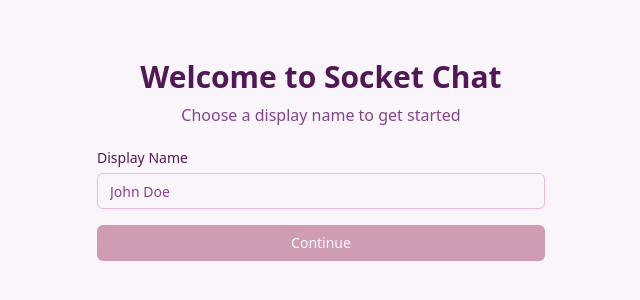
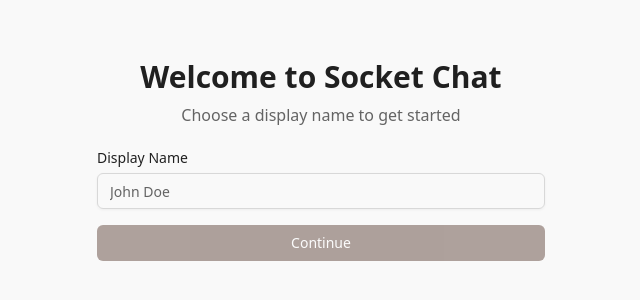
Before and after one commit to alvinsjoy/socket-chat, a Next.js app in the folder apps/client/: page / in a window 1280 px wide. Shown: the part 240-540 px from the top of the page, without its empty margins (319-959 px from the left). Built offline with nearby package versions, Linux system fonts and the light colour scheme.

Commit message:
add send icon, new theme

```diff
--- a/apps/client/app/globals.css
+++ b/apps/client/app/globals.css
@@ -70,37 +70,37 @@
 
 :root {
   --radius: 0.5rem;
-  --background: oklch(0.9754 0.0084 325.6414);
-  --foreground: oklch(0.3257 0.1161 325.0372);
-  --card: oklch(0.9754 0.0084 325.6414);
-  --card-foreground: oklch(0.3257 0.1161 325.0372);
-  --popover: oklch(1.0000 0 0);
-  --popover-foreground: oklch(0.3257 0.1161 325.0372);
-  --primary: oklch(0.5316 0.1409 355.1999);
+  --background: oklch(0.9821 0 0);
+  --foreground: oklch(0.2435 0 0);
+  --card: oklch(0.9911 0 0);
+  --card-foreground: oklch(0.2435 0 0);
+  --popover: oklch(0.9911 0 0);
+  --popover-foreground: oklch(0.2435 0 0);
+  --primary: oklch(0.4341 0.0392 41.9938);
   --primary-foreground: oklch(1.0000 0 0);
-  --secondary: oklch(0.8696 0.0675 334.8991);
-  --secondary-foreground: oklch(0.4448 0.1341 324.7991);
-  --muted: oklch(0.9395 0.0260 331.5454);
-  --muted-foreground: oklch(0.4924 0.1244 324.4523);
-  --accent: oklch(0.8696 0.0675 334.8991);
-  --accent-foreground: oklch(0.4448 0.1341 324.7991);
-  --destructive: oklch(0.5248 0.1368 20.8317);
-  --border: oklch(0.8568 0.0829 328.9110);
-  --input: oklch(0.8517 0.0558 336.6002);
-  --ring: oklch(0.5916 0.2180 0.5844);
-  --chart-1: oklch(0.6038 0.2363 344.4657);
-  --chart-2: oklch(0.4445 0.2251 300.6246);
-  --chart-3: oklch(0.3790 0.0438 226.1538);
-  --chart-4: oklch(0.8330 0.1185 88.3461);
-  --chart-5: oklch(0.7843 0.1256 58.9964);
-  --sidebar: oklch(0.9360 0.0288 320.5788);
-  --sidebar-foreground: oklch(0.4948 0.1909 354.5435);
-  --sidebar-primary: oklch(0.3963 0.0251 285.1962);
-  --sidebar-primary-foreground: oklch(0.9668 0.0124 337.5228);
-  --sidebar-accent: oklch(0.9789 0.0013 106.4235);
-  --sidebar-accent-foreground: oklch(0.3963 0.0251 285.1962);
-  --sidebar-border: oklch(0.9383 0.0026 48.7178);
-  --sidebar-ring: oklch(0.5916 0.2180 0.5844);
+  --secondary: oklch(0.9200 0.0651 74.3695);
+  --secondary-foreground: oklch(0.3499 0.0685 40.8288);
+  --muted: oklch(0.9521 0 0);
+  --muted-foreground: oklch(0.5032 0 0);
+  --accent: oklch(0.9310 0 0);
+  --accent-foreground: oklch(0.2435 0 0);
+  --destructive: oklch(0.6271 0.1936 33.3390);
+  --border: oklch(0.8822 0 0);
+  --input: oklch(0.8822 0 0);
+  --ring: oklch(0.4341 0.0392 41.9938);
+  --chart-1: oklch(0.4341 0.0392 41.9938);
+  --chart-2: oklch(0.9200 0.0651 74.3695);
+  --chart-3: oklch(0.9310 0 0);
+  --chart-4: oklch(0.9367 0.0523 75.5009);
+  --chart-5: oklch(0.4338 0.0437 41.6746);
+  --sidebar: oklch(0.9881 0 0);
+  --sidebar-foreground: oklch(0.2645 0 0);
+  --sidebar-primary: oklch(0.3250 0 0);
+  --sidebar-primary-foreground: oklch(0.9881 0 0);
+  --sidebar-accent: oklch(0.9761 0 0);
+  --sidebar-accent-foreground: oklch(0.3250 0 0);
+  --sidebar-border: oklch(0.9401 0 0);
+  --sidebar-ring: oklch(0.7731 0 0);
   --destructive-foreground: oklch(1.0000 0 0);
   --font-sans: ui-sans-serif, system-ui, -apple-system, BlinkMacSystemFont, 'Segoe UI', Roboto, 'Helvetica Neue', Arial, 'Noto Sans', sans-serif, 'Apple Color Emoji', 'Segoe UI Emoji', 'Segoe UI Symbol', 'Noto Color Emoji';
   --font-serif: ui-serif, Georgia, Cambria, "Times New Roman", Times, serif;
@@ -125,37 +125,37 @@
 }
 
 .dark {
-  --background: oklch(0.2409 0.0201 307.5346);
-  --foreground: oklch(0.8398 0.0387 309.5391);
-  --card: oklch(0.2803 0.0232 307.5413);
-  --card-foreground: oklch(0.8456 0.0302 341.4597);
-  --popover: oklch(0.1548 0.0132 338.9015);
-  --popover-foreground: oklch(0.9647 0.0091 341.8035);
-  --primary: oklch(0.4607 0.1853 4.0994);
-  --primary-foreground: oklch(0.8560 0.0618 346.3684);
-  --secondary: oklch(0.3137 0.0306 310.0610);
-  --secondary-foreground: oklch(0.8483 0.0382 307.9613);
-  --muted: oklch(0.2634 0.0219 309.4748);
-  --muted-foreground: oklch(0.7940 0.0372 307.1032);
-  --accent: oklch(0.3649 0.0508 308.4911);
-  --accent-foreground: oklch(0.9647 0.0091 341.8035);
-  --destructive: oklch(0.2258 0.0524 12.6119);
-  --border: oklch(0.3286 0.0154 343.4461);
-  --input: oklch(0.3387 0.0195 332.8347);
-  --ring: oklch(0.5916 0.2180 0.5844);
-  --chart-1: oklch(0.5316 0.1409 355.1999);
-  --chart-2: oklch(0.5633 0.1912 306.8561);
-  --chart-3: oklch(0.7227 0.1502 60.5799);
-  --chart-4: oklch(0.6193 0.2029 312.7422);
-  --chart-5: oklch(0.6118 0.2093 6.1387);
-  --sidebar: oklch(0.1893 0.0163 331.0475);
-  --sidebar-foreground: oklch(0.8607 0.0293 343.6612);
+  --background: oklch(0.1776 0 0);
+  --foreground: oklch(0.9491 0 0);
+  --card: oklch(0.2134 0 0);
+  --card-foreground: oklch(0.9491 0 0);
+  --popover: oklch(0.2134 0 0);
+  --popover-foreground: oklch(0.9491 0 0);
+  --primary: oklch(0.9247 0.0524 66.1732);
+  --primary-foreground: oklch(0.2029 0.0240 200.1962);
+  --secondary: oklch(0.3163 0.0190 63.6992);
+  --secondary-foreground: oklch(0.9247 0.0524 66.1732);
+  --muted: oklch(0.2520 0 0);
+  --muted-foreground: oklch(0.7699 0 0);
+  --accent: oklch(0.2850 0 0);
+  --accent-foreground: oklch(0.9491 0 0);
+  --destructive: oklch(0.6271 0.1936 33.3390);
+  --border: oklch(0.2351 0.0115 91.7467);
+  --input: oklch(0.4017 0 0);
+  --ring: oklch(0.9247 0.0524 66.1732);
+  --chart-1: oklch(0.9247 0.0524 66.1732);
+  --chart-2: oklch(0.3163 0.0190 63.6992);
+  --chart-3: oklch(0.2850 0 0);
+  --chart-4: oklch(0.3481 0.0219 67.0001);
+  --chart-5: oklch(0.9245 0.0533 67.0855);
+  --sidebar: oklch(0.2103 0.0059 285.8852);
+  --sidebar-foreground: oklch(0.9674 0.0013 286.3752);
   --sidebar-primary: oklch(0.4882 0.2172 264.3763);
   --sidebar-primary-foreground: oklch(1.0000 0 0);
-  --sidebar-accent: oklch(0.2337 0.0261 338.1961);
+  --sidebar-accent: oklch(0.2739 0.0055 286.0326);
   --sidebar-accent-foreground: oklch(0.9674 0.0013 286.3752);
-  --sidebar-border: oklch(0 0 0);
-  --sidebar-ring: oklch(0.5916 0.2180 0.5844);
+  --sidebar-border: oklch(0.2739 0.0055 286.0326);
+  --sidebar-ring: oklch(0.8711 0.0055 286.2860);
   --destructive-foreground: oklch(1.0000 0 0);
   --radius: 0.5rem;
   --font-sans: ui-sans-serif, system-ui, -apple-system, BlinkMacSystemFont, 'Segoe UI', Roboto, 'Helvetica Neue', Arial, 'Noto Sans', sans-serif, 'Apple Color Emoji', 'Segoe UI Emoji', 'Segoe UI Symbol', 'Noto Color Emoji';
--- a/apps/client/components/chat-room.tsx
+++ b/apps/client/components/chat-room.tsx
@@ -4,7 +4,7 @@ import { useEffect, useRef, useState } from "react";
 import { useForm } from "react-hook-form";
 import { zodResolver } from "@hookform/resolvers/zod";
 import { z } from "zod";
-import { LuCopy, LuCheck } from "react-icons/lu";
+import { LuCopy, LuCheck, LuSend } from "react-icons/lu";
 import { toast } from "sonner";
 import { Button } from "@/components/ui/button";
 import { Input } from "@/components/ui/input";
@@ -209,7 +209,7 @@ export default function ChatRoom({
               type="submit"
               disabled={!form.formState.isValid || form.formState.isSubmitting}
             >
-              Send
+              <LuSend />
             </Button>
           </form>
         </Form>
```
